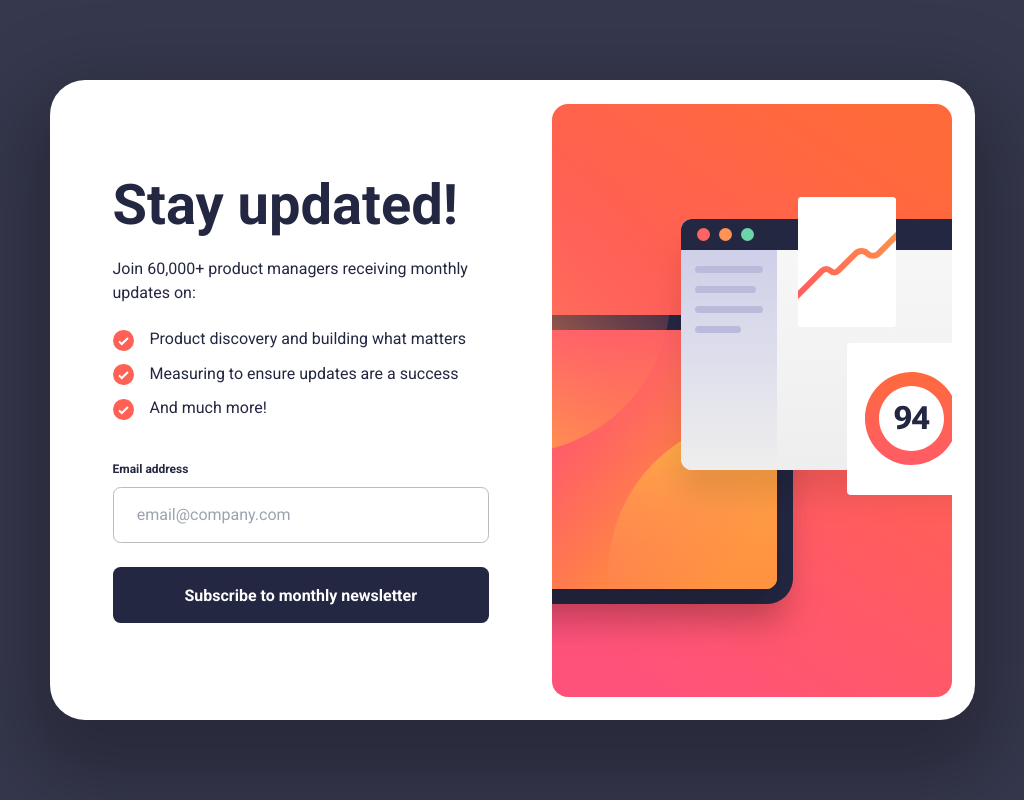
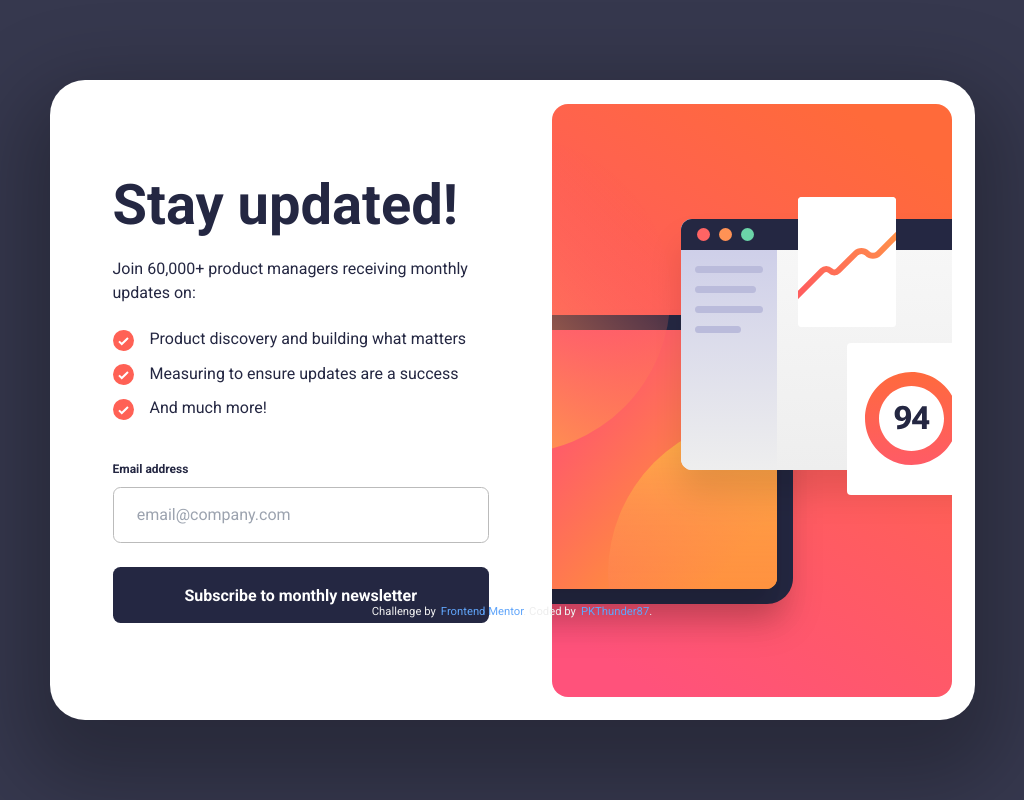
Before and after one commit to pkthunder87/newsletter-sign-up, a React (Vite) app: page / in a window 1280 px wide. Shown: the whole page, without its empty margins (128-1152 px from the left). Built offline with nearby package versions, Linux system fonts and the light colour scheme.

Commit message:
Feat: Add footer with links to Frontend Mentor and Github

```diff
--- a/src/App.jsx
+++ b/src/App.jsx
@@ -5,6 +5,7 @@ import { Toaster } from 'react-hot-toast';
 import Success from './pages/Success';
 import PageNotFound from './pages/PageNotFound';
 import SignUp from './pages/SignUp';
+import Footer from './components/Footer';
 
 function App() {
   const [userEmail, setUserEmail] = useState('');
@@ -22,6 +23,7 @@ function App() {
           <Route path="*" element={<PageNotFound />} />
         </Routes>
       </BrowserRouter>
+      <Footer />
 
       <Toaster
         position="top-center"
--- /dev/null
+++ b/src/components/Footer.jsx
@@ -0,0 +1,31 @@
+function Footer() {
+  return (
+    <footer className="absolute inset-x-0 bottom-0 md:bottom-32 xl:bottom-72">
+      <p className=" text-center text-lg text-dark-slate-grey md:text-[#eee]">
+        Challenge by &thinsp;
+        <a
+          className="
+          text-blue-400"
+          href="https://www.frontendmentor.io/challenges/newsletter-signup-form-with-success-message-3FC1AZbNrv"
+          target="_blank"
+          rel="noopener noreferrer"
+        >
+          Frontend Mentor
+        </a>
+        . Coded by &thinsp;
+        <a
+          className="href=
+          text-blue-400"
+          href="https://github.com/pkthunder87/newsletter-sign-up"
+          target="_blank"
+          rel="noopener noreferrer"
+        >
+          PKThunder87
+        </a>
+        .
+      </p>
+    </footer>
+  );
+}
+
+export default Footer;
```
